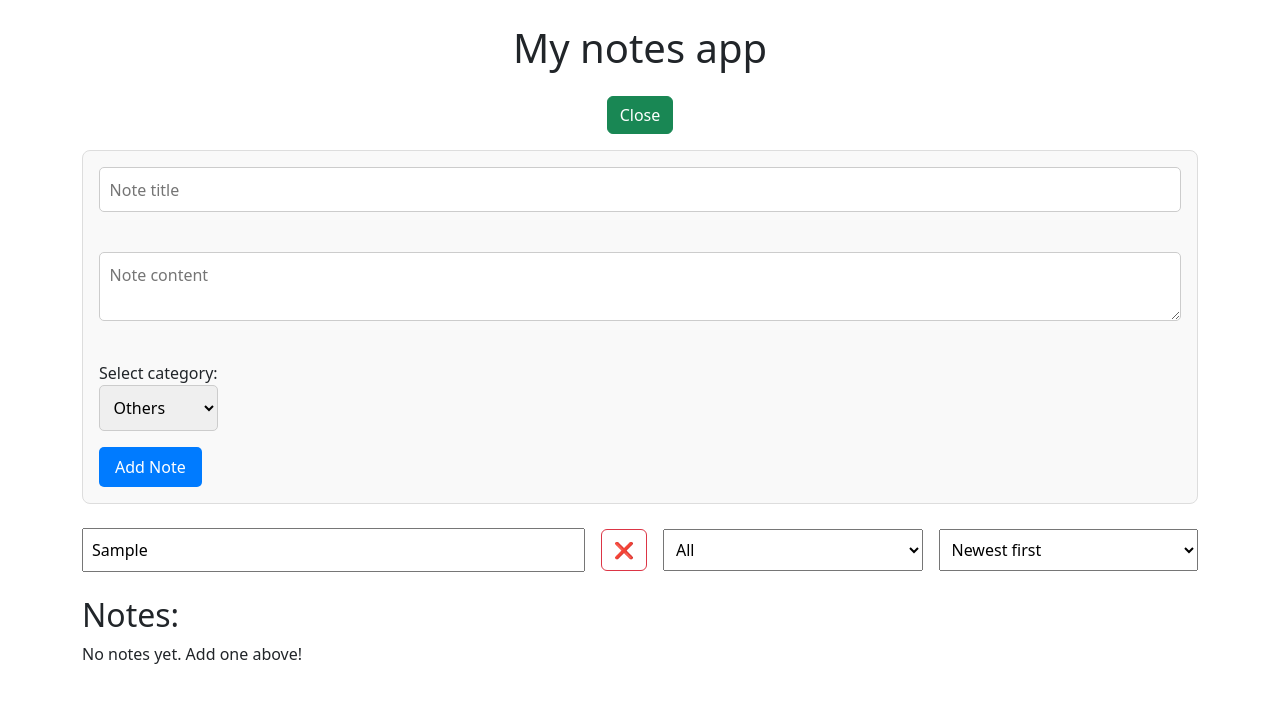
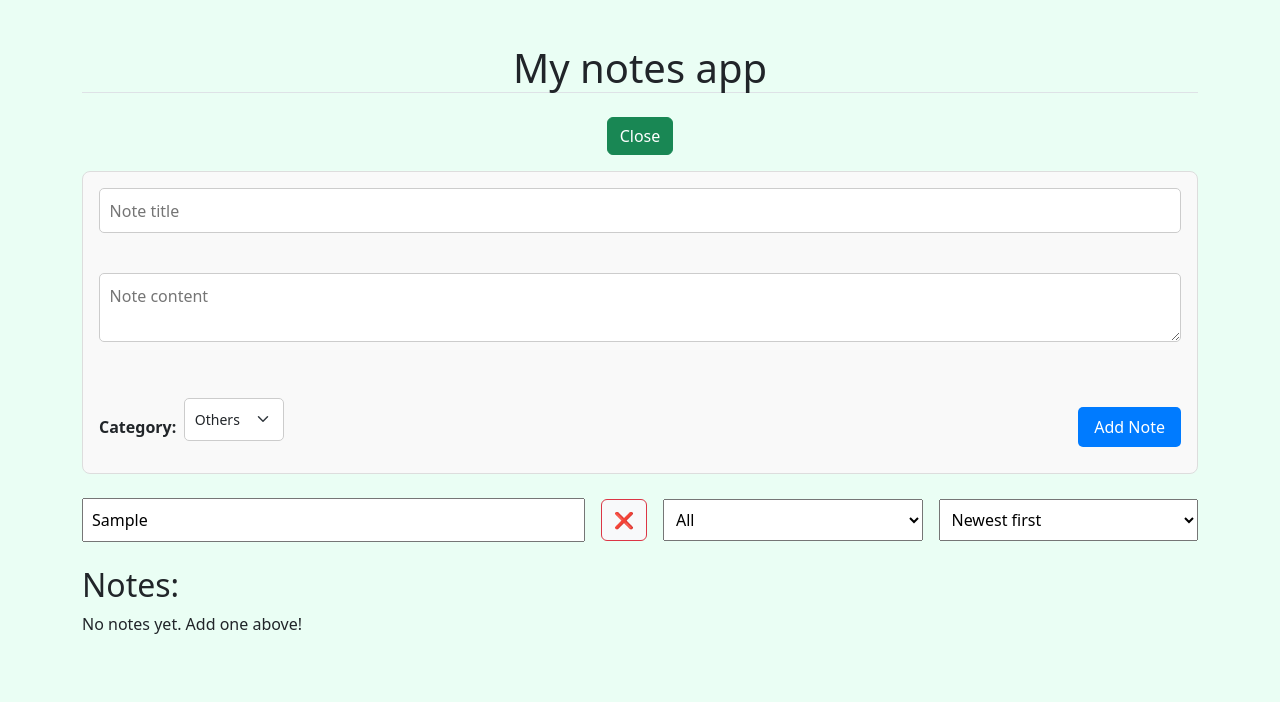
Before and after one commit to danevairena/Notes-app, a React (Create React App) app: page / in a window 1280 px wide. Both pictures are taken after typing "Sample" into the empty fields and a click on the button "Add new note". Shown: the top 702 px of the page. Built offline with nearby package versions, Linux system fonts and the light colour scheme.

Commit message:
more styling

```diff
--- a/src/App.css
+++ b/src/App.css
@@ -1,3 +1,8 @@
+.app-container {
+  background-color: rgb(234, 254, 244); /* light yellow for example */
+  min-height: 100vh;
+  padding: 20px;
+}
 /* Style the container */
 .container {
   max-width: 800px; /* Set a max width to prevent stretching */
--- a/src/App.js
+++ b/src/App.js
@@ -105,8 +105,9 @@ function App() {
   //noteToEdit - the note we’re editing (used to pre-fill the form inputs)
   //show the form only when showForm is true
   return (
+    <div className="app-container">
       <div className="container py-4">
-      <h1 className="text-center mb-4">My notes app</h1>
+        <h1 className="text-center mb-4 border-bottom">My notes app</h1>
 
         {/* Add new note button */}
         <div className="d-flex justify-content-center mb-3">
@@ -131,7 +132,7 @@ function App() {
           />
           <button
             onClick={() => setSearchQuery("")}
-          className="btn btn-outline-danger"
+            className="btn btn-light btn-outline-danger"
             type="button"
             aria-label="Clear search"
           >
@@ -169,6 +170,7 @@ function App() {
           }}
           onDeleteNote={deleteNote}/><br/>
       </div>
+    </div>
   );
 }
 
--- a/src/components/NoteForm.js
+++ b/src/components/NoteForm.js
@@ -50,7 +50,7 @@ function NoteForm({ onAddNote, noteToEdit, onUpdateNote }) {
 
     return (
         //the function returns the form in jsx code
-        <div className="note-form">
+        <div className="note-form text-center">
             <form onSubmit={handleSubmit}>
                 <input
                     //Shows whatever is in the title state
@@ -66,23 +66,27 @@ function NoteForm({ onAddNote, noteToEdit, onUpdateNote }) {
                     value={content}
                     onChange={(e) => setContent(e.target.value)}
                 /><br/>
-                <label> Select category:
-                    <select
+                <div className="d-flex justify-content-between align-items-baseline mt-3 flex-wrap">
+                    <div className="d-flex align-items-center">
+                        <label className="me-2 mb-0"><strong>Category:</strong></label>
+                        <select
                         name="category"
-                        //force the select's value to match the state variable
+                        className="form-select form-select-sm"
+                        style={{ minWidth: "100px" }}
                         value={category}
-                        //update the state variable on any change
                         onChange={e => setCategory(e.target.value)}
-                    >
+                        >
                         <option value="Others">Others</option>
                         <option value="Work">Work</option>
                         <option value="Personal">Personal</option>
                         <option value="Home">Home</option>
-                    </select>
-                </label><br/>
-                <button type="submit" className="btn btn-success">
-                    {noteToEdit ? "Update Note" : "Add Note"}
-                </button>
+                        </select>
+                    </div>
+
+                    <button type="submit" className="btn btn-success ms-2">
+                        {noteToEdit ? "Update Note" : "Add Note"}
+                    </button>
+                </div>
             </form>
         </div>
     );
```
Lines whose indentation alone changed are shown as unchanged.
